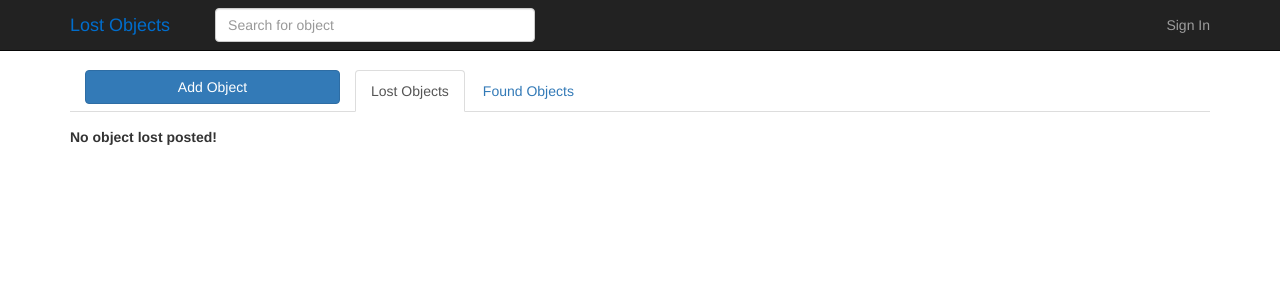
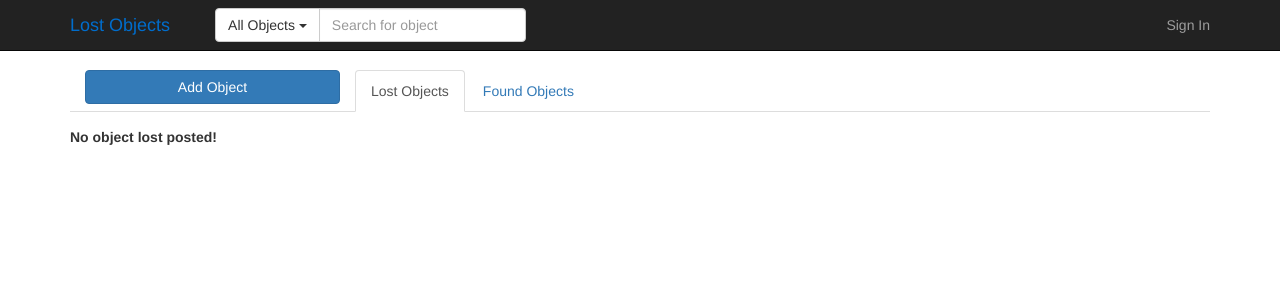
Before and after one commit to lucasfevi/lost-objects, a CakePHP app: the page made by app/View/Elements/lost-and-found.ctp in a window 1280 px wide. Shown: the top 300 px of the page. Run offline with PHP 8.4 and a stand-in for CakePHP, Linux system fonts and the light colour scheme; the template is opened without the code that fills it, so the values that code supplies are empty; some libraries are stand-ins or nearby versions.

Commit message:
Now you can filter by lost or found before you search

```diff
--- a/app/Controller/ObjectsController.php
+++ b/app/Controller/ObjectsController.php
@@ -64,11 +64,11 @@ class ObjectsController extends AppController
 
     public function search()
     {
-        if (!isset($this->request->data['q'])) {
+        if (!$this->request->is('post')) {
             return $this->redirect(array('controller' => 'pages', 'action' => 'home'));
         }
 
-        $this->set('objects', $this->Objects->getObjects($this->request->data['q']));
+        $this->set('objects', $this->Objects->getObjects($this->request->data));
         $this->set('title', 'Results');
     }
 }
--- a/app/View/Layouts/default.ctp
+++ b/app/View/Layouts/default.ctp
@@ -13,10 +13,11 @@
         echo $this->Html->meta('icon');
 
         echo $this->Html->css('https://maxcdn.bootstrapcdn.com/bootstrap/3.3.6/css/bootstrap.min.css');
-        echo $this->Html->css('styles.css');
+        echo $this->Html->css('styles');
 
         echo $this->Html->script('http://code.jquery.com/jquery-1.11.3.min.js');
         echo $this->Html->script('https://maxcdn.bootstrapcdn.com/bootstrap/3.3.6/js/bootstrap.min.js');
+        echo $this->Html->script('search');
 
         echo $this->fetch('meta');
         echo $this->fetch('css');
@@ -37,10 +38,28 @@
             </div>
             <div class="collapse navbar-collapse" id="navbar">
                 <div class="col-sm-4 col-md-4">
-                    <form style="width: 100%;" action="<?php echo $this->Html->url(array('controller' => 'objects', 'action' => 'search')); ?>" class="navbar-form navbar-left" role="search" method="post">
-                        <div class="form-group" style="width: 100%;">
-                            <input style="width: 100%;" type="text" class="form-control" name="q" placeholder="Search for object" value="<?php if (isset($this->data['q'])) echo $this->data['q']; ?>">
+                    <form action="<?php echo $this->Html->url(array('controller' => 'objects', 'action' => 'search')); ?>" class="navbar-form navbar-left" role="search" method="post">
+                        <div class="input-group">
+                            <div class="input-group-btn" id="typeFilter">
+                                <button type="button" class="btn btn-default dropdown-toggle" data-toggle="dropdown" aria-haspopup="true" aria-expanded="false">
+                                    <?php if (!isset($this->data['filter']) || $this->data['filter'] == 'all'): ?>
+                                    <span id="filterName">All Objects</span>
+                                    <?php elseif ($this->data['filter'] == 'lost'): ?>
+                                    <span id="filterName">Lost Objects</span>
+                                    <?php elseif ($this->data['filter'] == 'found'): ?>
+                                    <span id="filterName">Found Objects</span>
+                                    <?php endif; ?>
+                                    <span class="caret"></span>
+                                </button>
+                                <ul class="dropdown-menu dropdown-menu-left">
+                                    <li><a href="#" class="filter-choice" data-filter="all">All Objects</a></li>
+                                    <li><a href="#" class="filter-choice" data-filter="lost">Lost Objects</a></li>
+                                    <li><a href="#" class="filter-choice" data-filter="found">Found Objects</a></li>
+                                </ul>
+                            </div>
+                            <input type="text" class="form-control" name="q" placeholder="Search for object" value="<?php if (isset($this->data['q'])) echo $this->data['q']; ?>">
                         </div>
+                        <input type="hidden" id="filter" name="filter" value="<?php echo (isset($this->data['filter'])) ? $this->data['filter'] : 'all'; ?>">
                     </form>
                 </div>
                 <?php echo $this->element('profile-navbar'); ?>
--- /dev/null
+++ b/app/webroot/js/search.js
@@ -0,0 +1,12 @@
+$(document).ready(function()
+{
+    $('.filter-choice').on('click', chooseFilter);
+});
+
+function chooseFilter(e)
+{
+    e.preventDefault();
+
+    $('#filterName').html($(this).html());
+    $('#filter').val($(this).data('filter'));
+}
```
Also changed, not shown: app/Model/Objects.php (+12 -8 lines).
